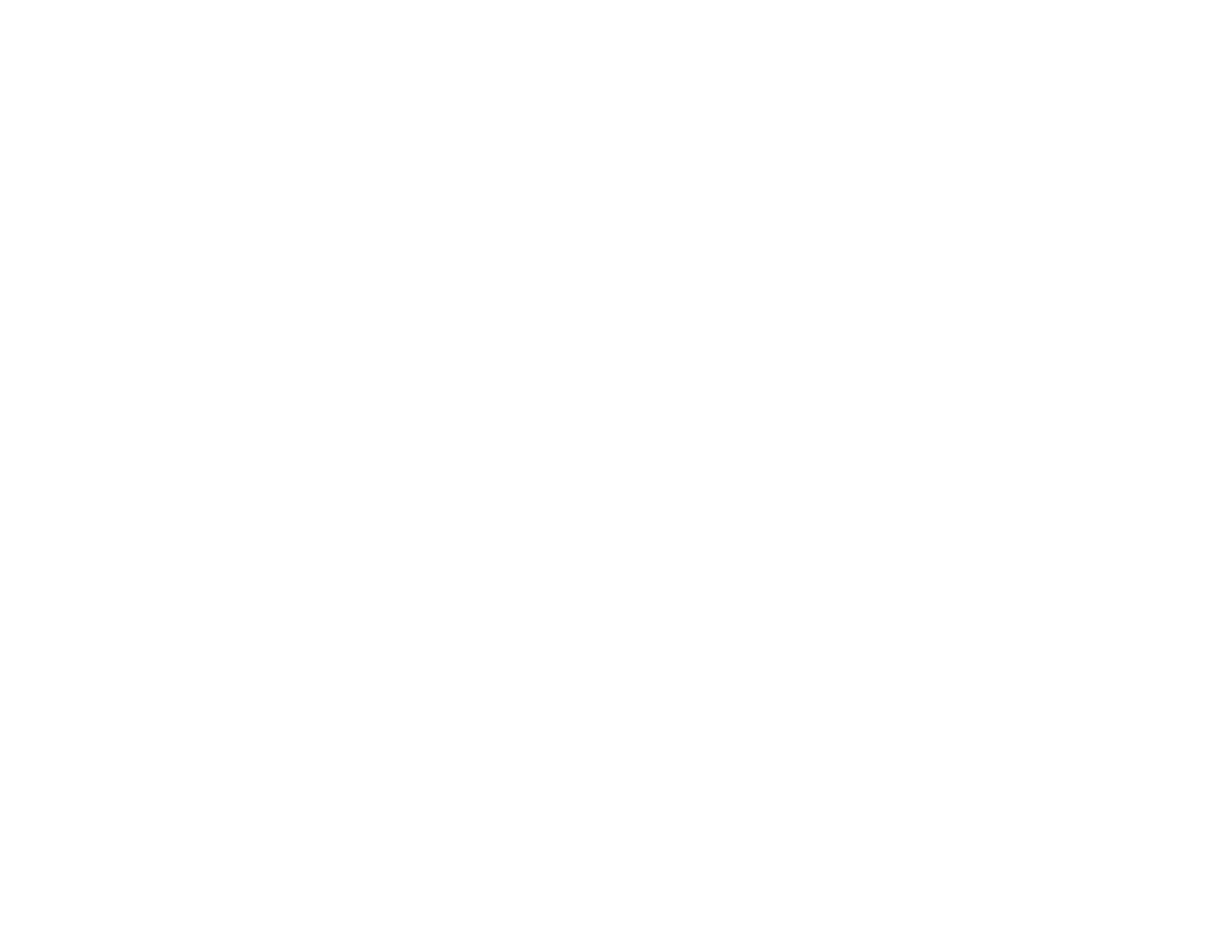
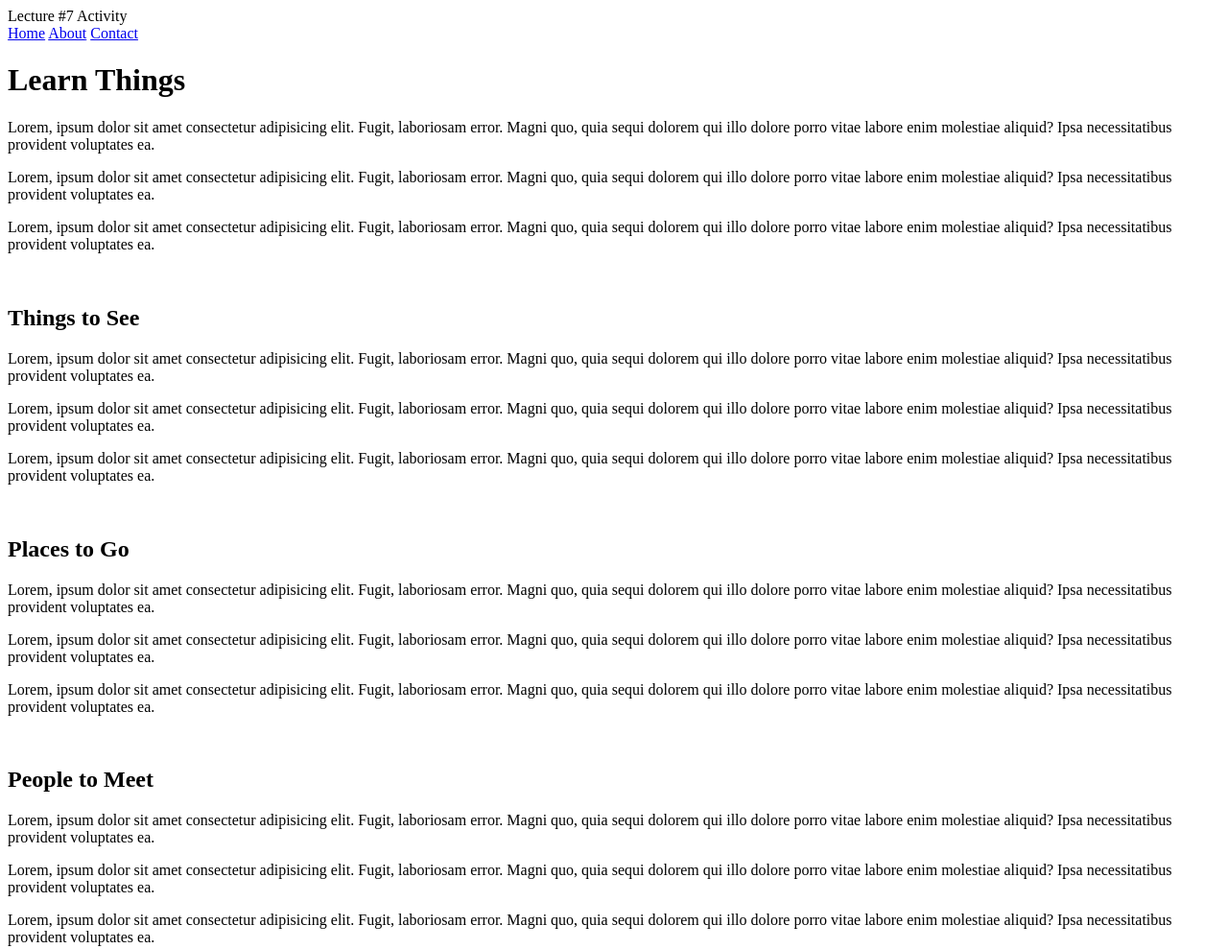
Before and after one commit to yahtzi/CSSLecture-07, a plain HTML site: page index.html in a window 1280 px wide. Shown: the top 989 px of the page at 96% size. Before the commit the page ends 800 px from the top, so only its background shows below. Drawn offline with Linux system fonts and the light colour scheme.

Commit message:
I've added all html elements to the index page

```diff
--- a/index.html
+++ b/index.html
@@ -8,6 +8,33 @@
     <link rel="stylesheet" href="main.css">
 </head>
 <body>
-
+    <header>Lecture #7 Activity</header>
+    <nav>
+        <a href="home.html">Home</a>
+        <a href="about.html">About</a>
+        <a href="contact.html">Contact</a>
+    </nav>
+    <main>
+        <h1>Learn Things</h1>
+        <p>Lorem, ipsum dolor sit amet consectetur adipisicing elit. Fugit, laboriosam error. Magni quo, quia sequi dolorem qui illo dolore porro vitae labore enim molestiae aliquid? Ipsa necessitatibus provident voluptates ea.</p>
+        <p>Lorem, ipsum dolor sit amet consectetur adipisicing elit. Fugit, laboriosam error. Magni quo, quia sequi dolorem qui illo dolore porro vitae labore enim molestiae aliquid? Ipsa necessitatibus provident voluptates ea.</p>
+        <p>Lorem, ipsum dolor sit amet consectetur adipisicing elit. Fugit, laboriosam error. Magni quo, quia sequi dolorem qui illo dolore porro vitae labore enim molestiae aliquid? Ipsa necessitatibus provident voluptates ea.</p>
+        <br>
+        <h2>Things to See</h2>
+        <p>Lorem, ipsum dolor sit amet consectetur adipisicing elit. Fugit, laboriosam error. Magni quo, quia sequi dolorem qui illo dolore porro vitae labore enim molestiae aliquid? Ipsa necessitatibus provident voluptates ea.</p>
+        <p>Lorem, ipsum dolor sit amet consectetur adipisicing elit. Fugit, laboriosam error. Magni quo, quia sequi dolorem qui illo dolore porro vitae labore enim molestiae aliquid? Ipsa necessitatibus provident voluptates ea.</p>
+        <p>Lorem, ipsum dolor sit amet consectetur adipisicing elit. Fugit, laboriosam error. Magni quo, quia sequi dolorem qui illo dolore porro vitae labore enim molestiae aliquid? Ipsa necessitatibus provident voluptates ea.</p>
+        <br>
+        <h2>Places to Go</h2>
+        <p>Lorem, ipsum dolor sit amet consectetur adipisicing elit. Fugit, laboriosam error. Magni quo, quia sequi dolorem qui illo dolore porro vitae labore enim molestiae aliquid? Ipsa necessitatibus provident voluptates ea.</p>
+        <p>Lorem, ipsum dolor sit amet consectetur adipisicing elit. Fugit, laboriosam error. Magni quo, quia sequi dolorem qui illo dolore porro vitae labore enim molestiae aliquid? Ipsa necessitatibus provident voluptates ea.</p>
+        <p>Lorem, ipsum dolor sit amet consectetur adipisicing elit. Fugit, laboriosam error. Magni quo, quia sequi dolorem qui illo dolore porro vitae labore enim molestiae aliquid? Ipsa necessitatibus provident voluptates ea.</p>
+        <br>
+        <h2>People to Meet</h2>
+        <p>Lorem, ipsum dolor sit amet consectetur adipisicing elit. Fugit, laboriosam error. Magni quo, quia sequi dolorem qui illo dolore porro vitae labore enim molestiae aliquid? Ipsa necessitatibus provident voluptates ea.</p>
+        <p>Lorem, ipsum dolor sit amet consectetur adipisicing elit. Fugit, laboriosam error. Magni quo, quia sequi dolorem qui illo dolore porro vitae labore enim molestiae aliquid? Ipsa necessitatibus provident voluptates ea.</p>
+        <p>Lorem, ipsum dolor sit amet consectetur adipisicing elit. Fugit, laboriosam error. Magni quo, quia sequi dolorem qui illo dolore porro vitae labore enim molestiae aliquid? Ipsa necessitatibus provident voluptates ea.</p>
+    </main>
+    <img src="images/mickey.jpg" alt="A classic Mickey Mouse cartoon driving a steam boat.">
 </body>
 </html>
```
Also changed, not shown: images/mickey.jpg (added).
